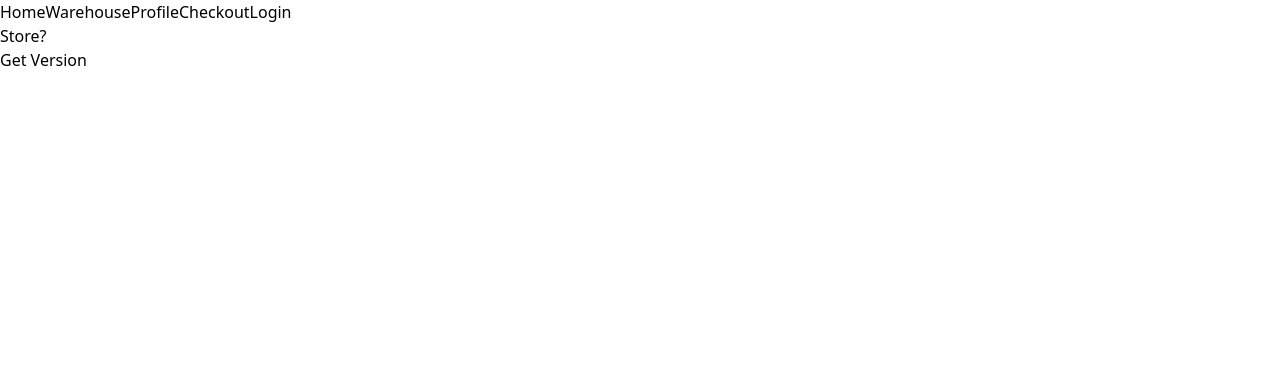
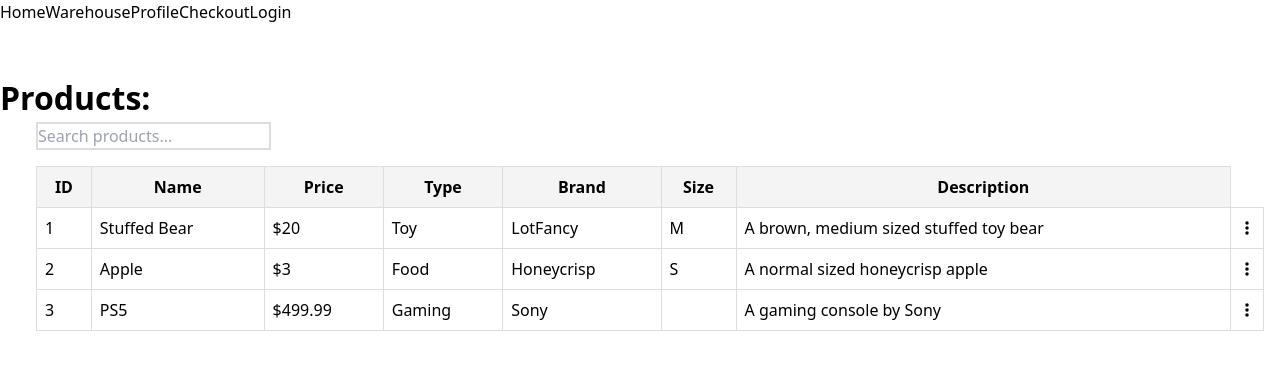
Before and after one commit to lukestonefox/Database-Design-Store, a React (Vite) app in the folder frontend/: page /home in a window 1280 px wide. Shown: the top 370 px of the page. Built offline with nearby package versions, Linux system fonts and the light colour scheme.

Commit message:
initial product register

```diff
--- a/frontend/package.json
+++ b/frontend/package.json
@@ -10,6 +10,8 @@
     "preview": "vite preview"
   },
   "dependencies": {
+    "@fortawesome/free-solid-svg-icons": "^6.6.0",
+    "@fortawesome/react-fontawesome": "^0.2.2",
     "react": "^18.3.1",
     "react-dom": "^18.3.1",
     "react-router-dom": "^6.25.1"
@@ -27,6 +29,6 @@
     "postcss": "^8.4.39",
     "tailwindcss": "^3.4.4",
     "typescript": "^5.2.2",
-    "vite": "^5.3.1"
+    "vite": "^5.3.4"
   }
 }
--- /dev/null
+++ b/frontend/src/ProductsRegister.tsx
@@ -0,0 +1,116 @@
+import { useState } from "react";
+import { FontAwesomeIcon } from '@fortawesome/react-fontawesome';
+import { faEllipsisV, faInfoCircle } from '@fortawesome/free-solid-svg-icons';
+
+const ProductsRegister = () => {
+    const [searchQuery, setSearchQuery] = useState('');
+    const [items, setItems] = useState([
+        {id: 1, name: 'Stuffed Bear', price: 20, type: 'Toy', brand: 'LotFancy', size: 'M', description: 'A brown, medium sized stuffed toy bear'},
+        {id: 2, name: 'Apple', price: 3, type: 'Food', brand: 'Honeycrisp', size: 'S', description: 'A normal sized honeycrisp apple'},
+        {id: 3, name: 'PS5', price: 499.99, type: 'Gaming', brand: 'Sony', size: null, description: 'A gaming console by Sony'}
+      ]);
+
+    const [menuVisible, setMenuVisible] = useState(null);
+
+    const handleSearch = (event: any) => {
+        setSearchQuery(event.target.value);
+    };
+
+    const handleIconCLick = (item: any) => {
+        setMenuVisible(menuVisible === item ? null : item)
+    };
+
+    const handleAdd = (item: any) => {
+        setMenuVisible(menuVisible === item ? null : item)
+    };
+
+    const filteredItems = items.filter((item) =>
+        item.id.toString().toLowerCase().includes(searchQuery.toLowerCase()) ||
+        item.name.toLowerCase().includes(searchQuery.toLowerCase()) ||
+        item.price.toString().toLowerCase().includes(searchQuery.toLowerCase()) ||
+        item.type.toLowerCase().includes(searchQuery.toLowerCase()) ||
+        item.brand.toLowerCase().includes(searchQuery.toLowerCase()) ||
+        item.size?.toLowerCase().includes(searchQuery.toLowerCase()) ||
+        item.description.toLowerCase().includes(searchQuery.toLowerCase())
+    );
+
+    const itemSelected = (item: any) => {
+        console.log(item);
+    };
+
+    const rowStyle = {
+        transition: 'background-color 0.3s ease',
+    };
+
+    const hoverStyle = {
+        backgroundColor: '#f0f0f0',
+    };
+
+    const menuStyle = {
+        position: 'absolute',
+        backgroundColor: 'white',
+        border: '1px solid #ddd',
+        borderRadius: '4px',
+        boxShadow: '0 2px 8px rgba(0, 0, 0, 0.15)',
+        zIndex: 1000,
+    };
+
+    return (
+        <div style={{paddingLeft: '1rem', marginRight: '1rem'}}>
+            <input
+                type="text"
+                placeholder="Search products..."
+                style = {{border: '2px solid #ddd'}}
+                value={searchQuery}
+                onChange={handleSearch}
+            />
+            <table style={{width: '100%', borderCollapse: 'collapse', marginTop: '1rem'}}>
+                <thead>
+                    <tr>
+                        <th style={{border: '1px solid #ddd', padding: '8px', backgroundColor: '#f4f4f4', textAlign: 'center'}}>ID</th>
+                        <th style={{border: '1px solid #ddd', padding: '8px', backgroundColor: '#f4f4f4', textAlign: 'center'}}>Name</th>
+                        <th style={{border: '1px solid #ddd', padding: '8px', backgroundColor: '#f4f4f4', textAlign: 'center'}}>Price</th>
+                        <th style={{border: '1px solid #ddd', padding: '8px', backgroundColor: '#f4f4f4', textAlign: 'center'}}>Type</th>
+                        <th style={{border: '1px solid #ddd', padding: '8px', backgroundColor: '#f4f4f4', textAlign: 'center'}}>Brand</th>
+                        <th style={{border: '1px solid #ddd', padding: '8px', backgroundColor: '#f4f4f4', textAlign: 'center'}}>Size</th>
+                        <th style={{border: '1px solid #ddd', padding: '8px', backgroundColor: '#f4f4f4', textAlign: 'center'}}>Description</th>
+                    </tr>
+                </thead>
+                <tbody>
+                    {filteredItems.map((item, index) =>
+                        <tr key={index}
+                            style={{...rowStyle}}
+                            onMouseEnter={(e) => e.currentTarget.style.backgroundColor = hoverStyle.backgroundColor}
+                            onMouseLeave={(e) => e.currentTarget.style.backgroundColor = ''}
+                            onClick={() => itemSelected(item)}
+                        >
+                            <td style={{border: '1px solid #ddd', padding: '8px'}}>{item.id}</td>
+                            <td style={{border: '1px solid #ddd', padding: '8px'}}>{item.name}</td>
+                            <td style={{border: '1px solid #ddd', padding: '8px'}}>${item.price}</td>
+                            <td style={{border: '1px solid #ddd', padding: '8px'}}>{item.type}</td>
+                            <td style={{border: '1px solid #ddd', padding: '8px'}}>{item.brand}</td>
+                            <td style={{border: '1px solid #ddd', padding: '8px'}}>{item.size}</td>
+                            <td style={{border: '1px solid #ddd', padding: '8px'}}>{item.description}</td>
+                            <td style={{border: '1px solid #ddd', padding: '8px', textAlign: 'center'}}>
+                                <FontAwesomeIcon icon={faEllipsisV} onClick={() => handleIconCLick(item)}/>
+                                {menuVisible === item && (
+                                    <div style={{position: 'absolute',
+                                        backgroundColor: 'white',
+                                        border: '1px solid #ddd',
+                                        borderRadius: '4px',
+                                        boxShadow: '0 2px 8px rgba(0, 0, 0, 0.15)',
+                                        zIndex: 1000,
+                                        top: '100%'}}>
+                                        <div style={{padding: '8px', cursor: 'pointer'}} onClick={() => handleAdd(item)}>Add to Order</div>
+                                    </div>
+                                )}
+                            </td>
+                        </tr>
+                    )}
+                </tbody>
+            </table>
+        </div>
+    )
+};
+
+export default ProductsRegister
--- a/frontend/src/pages/Home.tsx
+++ b/frontend/src/pages/Home.tsx
@@ -1,4 +1,5 @@
 import React, { useState } from "react";
+import ProductsRegister from "../ProductsRegister";
 
 const Home: React.FC = () => {
   const [version, setVersion] = useState<string>('');
@@ -20,12 +21,13 @@ const Home: React.FC = () => {
   };
 
   return (
-    <div className="flex flex-col items-center justify-between w-full h-screen">
-      <div><h1 className="">Store?</h1></div>
-      <button className="px-4 py-2 text-white bg-blue-500 rounded-md" onClick={getVersion}>
-        Get Version
-      </button>
-      <div>{version}</div>
+    <div>
+      <div>
+        <h1 style={{fontWeight: 'bold', fontSize: '32px', paddingTop: '50px'}}>Products:</h1>
+      </div>
+      <div style={{paddingLeft: '20px'}}>
+        <ProductsRegister></ProductsRegister>
+      </div>
     </div>
   );
 };
```
Also changed, not shown: 1 other file (tests, documents, lock files or other folders).
